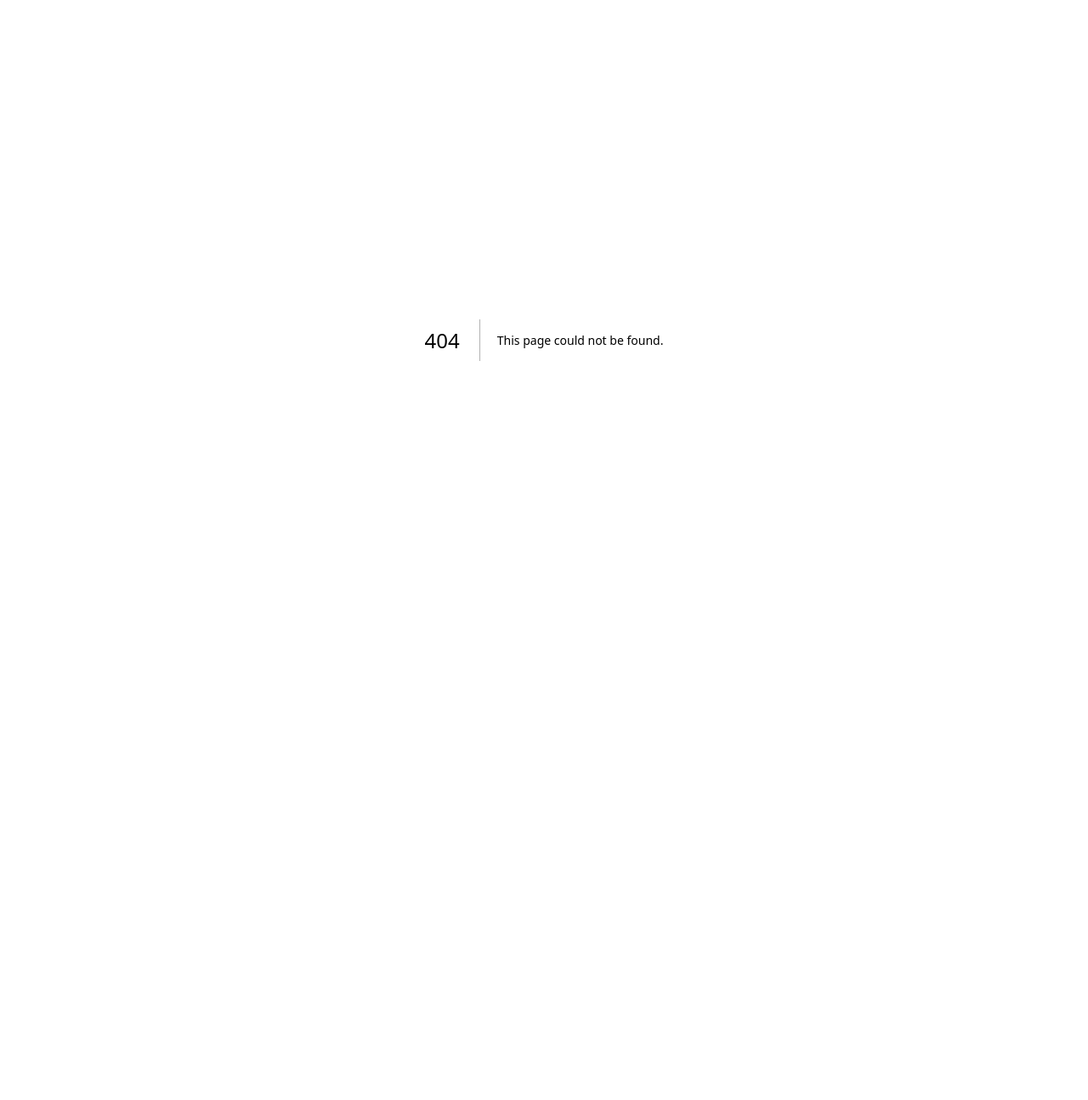
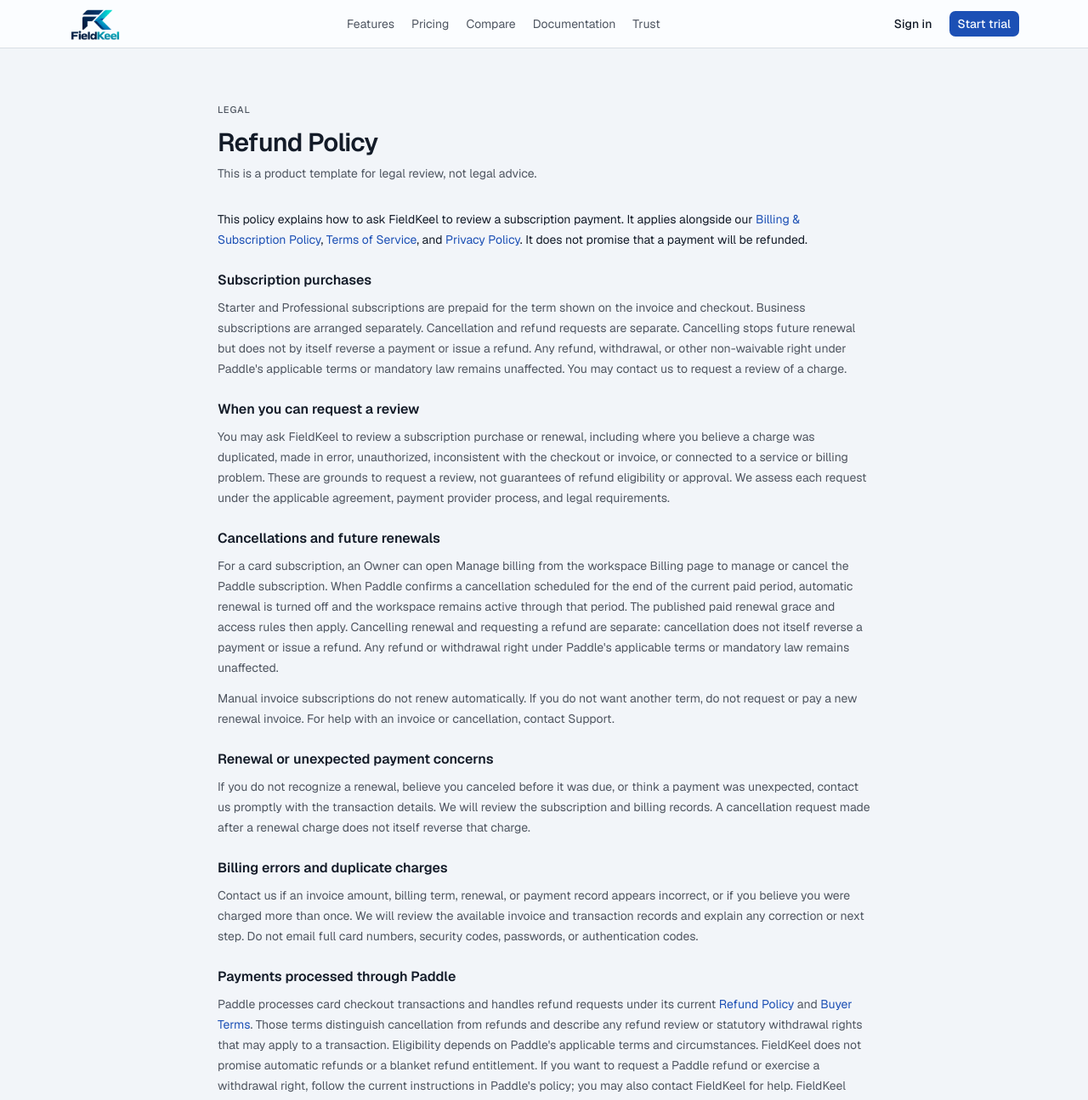
Before and after one commit to AlwaysBlue-dev/fieldops-saas, a Next.js app in the folder web/: page /refund-policy in a window 1280 px wide. Before the commit this address had no page. Shown: the top 1295 px of the page at 85% size. Before the commit the page ends 800 px from the top, so only its background shows below. Built offline with nearby package versions, Linux system fonts and the light colour scheme; no server answers.

Commit message:
feat: add refund policy page

```diff
--- /dev/null
+++ b/web/src/app/refund-policy/page.tsx
@@ -0,0 +1,173 @@
+import { LegalDocument, LegalSection } from "@/components/fieldops/legal-document";
+import { publicPageMetadata } from "@/lib/seo";
+import { getPublicTrust } from "@/lib/trust";
+import Link from "next/link";
+
+export const metadata = publicPageMetadata({
+  title: "FieldKeel Refund Policy for Subscription Payments",
+  description: "Learn how to request a review of FieldKeel subscription charges, renewals, billing errors, and duplicate payments, and how cancellations affect renewal and access.",
+  path: "/refund-policy",
+});
+
+export default async function RefundPolicyPage() {
+  const trust = await getPublicTrust();
+
+  return (
+    <LegalDocument title="Refund Policy" trust={trust}>
+      <p>
+        This policy explains how to ask FieldKeel to review a subscription
+        payment. It applies alongside our{" "}
+        <Link className="text-primary" href="/billing-policy">
+          Billing &amp; Subscription Policy
+        </Link>
+        ,{" "}
+        <Link className="text-primary" href="/terms">
+          Terms of Service
+        </Link>
+        , and{" "}
+        <Link className="text-primary" href="/privacy">
+          Privacy Policy
+        </Link>
+        . It does not promise that a payment will be refunded.
+      </p>
+
+      <LegalSection title="Subscription purchases">
+        <p>
+          Starter and Professional subscriptions are prepaid for the term shown
+          on the invoice and checkout. Business subscriptions are arranged
+          separately. Cancellation and refund requests are separate. Cancelling
+          stops future renewal but does not by itself reverse a payment or issue
+          a refund. Any refund, withdrawal, or other non-waivable right under
+          Paddle's applicable terms or mandatory law remains unaffected. You may
+          contact us to request a review of a charge.
+        </p>
+      </LegalSection>
+
+      <LegalSection title="When you can request a review">
+        <p>
+          You may ask FieldKeel to review a subscription purchase or renewal,
+          including where you believe a charge was duplicated, made in error,
+          unauthorized, inconsistent with the checkout or invoice, or connected
+          to a service or billing problem. These are grounds to request a
+          review, not guarantees of refund eligibility or approval. We assess
+          each request under the applicable agreement, payment provider
+          process, and legal requirements.
+        </p>
+      </LegalSection>
+
+      <LegalSection title="Cancellations and future renewals">
+        <p>
+          For a card subscription, an Owner
+          can open Manage billing from the workspace Billing page to manage or
+          cancel the Paddle subscription. When Paddle confirms a cancellation
+          scheduled for the end of the current paid period, automatic renewal
+          is turned off and the workspace remains active through that period.
+          The published paid renewal grace and access rules then apply.
+          Cancelling renewal and requesting a refund are separate: cancellation
+          does not itself reverse a payment or issue a refund. Any refund or
+          withdrawal right under Paddle's applicable terms or mandatory law
+          remains unaffected.
+        </p>
+        <p>
+          Manual invoice subscriptions do not renew automatically. If you do
+          not want another term, do not request or pay a new renewal invoice.
+          For help with an invoice or cancellation, contact Support.
+        </p>
+      </LegalSection>
+
+      <LegalSection title="Renewal or unexpected payment concerns">
+        <p>
+          If you do not recognize a renewal, believe you canceled before it was
+          due, or think a payment was unexpected, contact us promptly with the
+          transaction details. We will review the subscription and billing
+          records. A cancellation request made after a renewal charge does not
+          itself reverse that charge.
+        </p>
+      </LegalSection>
+
+      <LegalSection title="Billing errors and duplicate charges">
+        <p>
+          Contact us if an invoice amount, billing term, renewal, or payment
+          record appears incorrect, or if you believe you were charged more
+          than once. We will review the available invoice and transaction
+          records and explain any correction or next step. Do not email full
+          card numbers, security codes, passwords, or authentication codes.
+        </p>
+      </LegalSection>
+
+      <LegalSection title="Payments processed through Paddle">
+        <p>
+          Paddle processes card checkout transactions and handles refund
+          requests under its current{" "}
+          <a
+            className="text-primary"
+            href="https://www.paddle.com/legal/refund-policy"
+            target="_blank"
+            rel="noreferrer"
+          >
+            Refund Policy
+          </a>{" "}
+          and{" "}
+          <a
+            className="text-primary"
+            href="https://www.paddle.com/legal/buyer-terms"
+            target="_blank"
+            rel="noreferrer"
+          >
+            Buyer Terms
+          </a>
+          . Those terms distinguish cancellation from refunds and describe any
+          refund review or statutory withdrawal rights that may apply to a
+          transaction. Eligibility depends on Paddle's applicable terms and
+          circumstances. FieldKeel does not promise automatic refunds or a
+          blanket refund entitlement. If you want to request a Paddle refund or
+          exercise a withdrawal right, follow the current instructions in
+          Paddle's policy; you may also contact FieldKeel for help. FieldKeel
+          records confirmed payment adjustments and updates billing status when
+          Paddle reports them.
+        </p>
+      </LegalSection>
+
+      <LegalSection title="How to request a refund review">
+        <p>
+          Email{" "}
+          <a className="text-primary" href="mailto:support@fieldkeel.com">
+            support@fieldkeel.com
+          </a>{" "}
+          with your account email, organization name, invoice or transaction
+          reference, and the reason for your request. Include only the payment
+          details needed to identify the transaction. Never send full card
+          details or other sensitive payment credentials.
+        </p>
+        <p>
+          FieldKeel will review the request and communicate its decision or
+          request any information needed to complete the review. Review time
+          depends on the issue and, for Paddle payments, on the applicable
+          provider process. No fixed response or refund-processing deadline is
+          promised by this policy.
+        </p>
+      </LegalSection>
+
+      <LegalSection title="Legal rights">
+        <p>
+          Nothing in this policy excludes or restricts consumer rights or other
+          legal protections that cannot lawfully be excluded or restricted.
+          Where mandatory law provides a right to cancel or receive a refund,
+          that right continues to apply.
+        </p>
+      </LegalSection>
+
+      <p>
+        For general billing details, see the{" "}
+        <Link className="text-primary" href="/billing-policy">
+          Billing &amp; Subscription Policy
+        </Link>
+        . For help, visit{" "}
+        <Link className="text-primary" href="/support">
+          Support
+        </Link>
+        .
+      </p>
+    </LegalDocument>
+  );
+}
--- a/web/src/app/sitemap.ts
+++ b/web/src/app/sitemap.ts
@@ -17,6 +17,7 @@
   "privacy",
   "terms",
   "billing-policy",
+  "refund-policy",
   "acceptable-use",
 ].map((path) => ({
   url: `${SITE_URL}/${path}`,
--- a/web/src/components/fieldops/legal-document.tsx
+++ b/web/src/components/fieldops/legal-document.tsx
@@ -8,7 +8,7 @@
   children,
 }: {
   title: string;
-  version: LegalVersion;
+  version?: LegalVersion;
   trust: PublicTrust;
   children: React.ReactNode;
 }) {
@@ -18,8 +18,12 @@
         <p className="type-label">Legal</p>
         <h1 className="mt-3 text-3xl font-semibold tracking-tight">{title}</h1>
         <p className="mt-2 text-sm text-muted-foreground">
-          Version {version.version}. Effective {version.effectiveDate}. This is a
-          product template for legal review, not legal advice.
+          {version ? (
+            <>
+              Version {version.version}. Effective {version.effectiveDate}.{" "}
+            </>
+          ) : null}
+          This is a product template for legal review, not legal advice.
         </p>
         <div className="legal-prose mt-8 space-y-6 text-sm leading-6 text-foreground">
           {children}
--- a/web/src/components/fieldops/marketing-shell.tsx
+++ b/web/src/components/fieldops/marketing-shell.tsx
@@ -50,6 +50,7 @@
     { href: "/privacy", label: "Privacy Policy" },
     { href: "/security", label: "Security" },
     { href: "/billing-policy", label: "Billing & Subscription Policy" },
+    { href: "/refund-policy", label: "Refund Policy" },
     { href: "/acceptable-use", label: "Acceptable Use" },
   ],
 };
```
